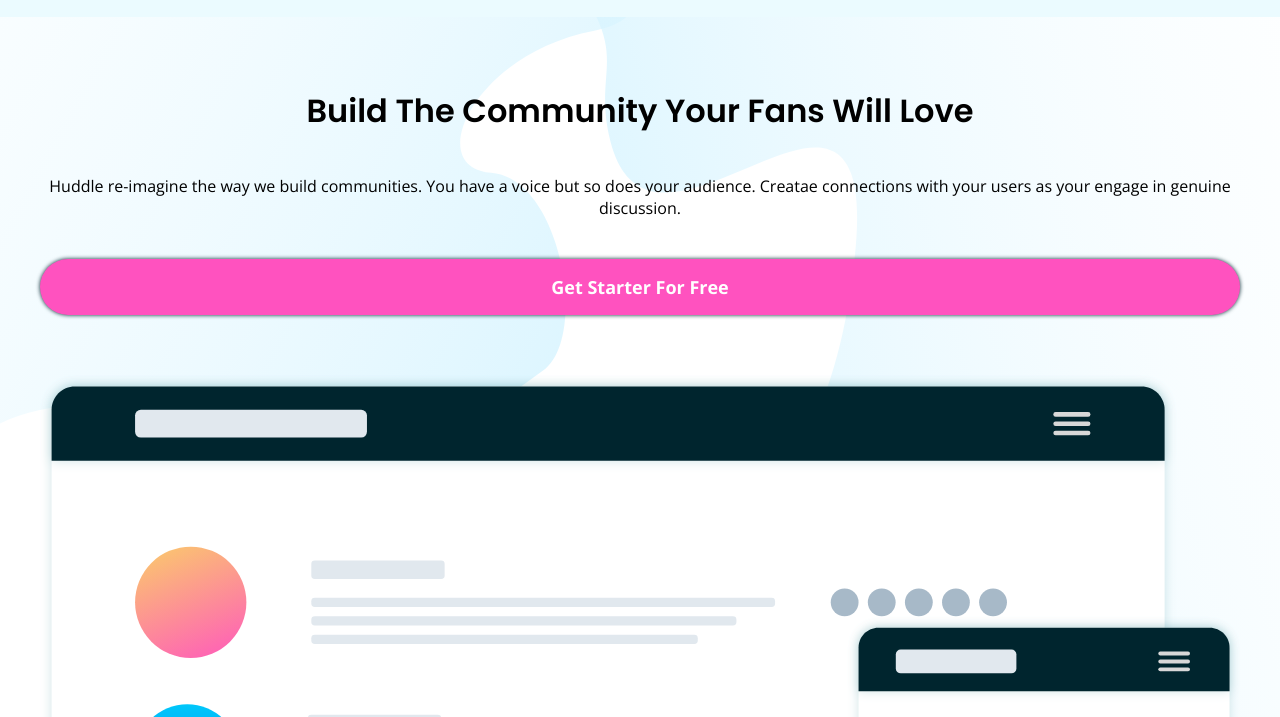
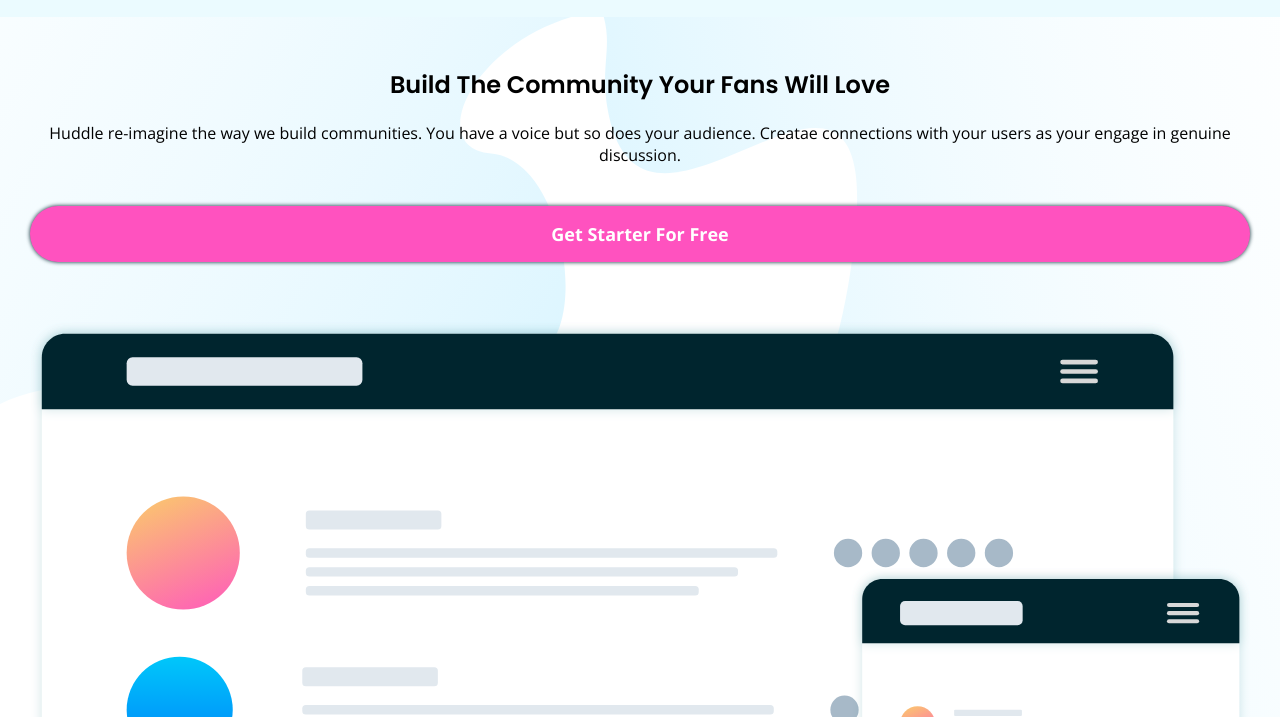
Before and after one commit to lanamae/Huddle, a plain HTML site: page Codes/huddle.html in a window 1280 px wide. Shown: the part 83-800 px from the top of the page. Drawn offline with nearby package versions, Linux system fonts and the light colour scheme.

Commit message:
Modify the huddle.html && style.scss

```diff
--- a/Codes/huddle.html
+++ b/Codes/huddle.html
@@ -27,7 +27,7 @@
 
         <!-- HERO SECTION -->
         <div class="hero-section">
-            <h1 class="hero-head">Build The Community Your Fans Will Love</h1>
+            <h2 class="hero-head">Build The Community Your Fans Will Love</h2>
             <p class="hero-sub">Huddle re-imagine the way we build communities. You have a voice but so does your audience. Creatae connections with your users as your engage in genuine discussion.</p>
             <button  class="hero-cta"><a href="#">Get Starter For Free</a></button>
             <img src="../Assets/images/illustration-mockups.svg" alt="" class="hero-img">
--- a/Codes/styles/_mobile.scss
+++ b/Codes/styles/_mobile.scss
@@ -46,22 +46,21 @@
     background-repeat: no-repeat;
     background-position: center;
     background-size: cover;
-    padding: 50px 40px 20px 40px;
+    padding: 50px 30px 20px 30px;
 
     display: grid;
     grid-template-columns: 1fr;
     grid-template-rows: repeat(3, auto), 1fr;
 
-    .hero-head{
+    .hero-head {
       grid-column: 1/2;
       grid-row: 1/2;
 
       @include heading-text();
       text-align: center;
-      padding : 20px 0px;
     }
 
-    .hero-sub{
+    .hero-sub {
       grid-column: 1/2;
       grid-row: 2/3;
       @include body-text();
@@ -69,7 +68,7 @@
       padding: 20px 0px;
     }
 
-    .hero-cta{
+    .hero-cta {
       grid-column: 1/2;
       grid-row: 3/4;
 
@@ -81,25 +80,21 @@
       border-radius: 50px;
       margin: 20px 0px;
 
-      a{
+      a {
         text-decoration: none;
         color: #fff;
         @include cta-text();
         font-size: 18px;
-
       }
     }
 
-    .hero-img{
+    .hero-img {
       grid-column: 1/2;
       grid-row: 4/5;
 
       width: 100%;
       margin: 40px 0px;
     }
-
-
-
   }
 
   .cards-section {
```
Also changed, not shown: css/style.css, 1 other file.
